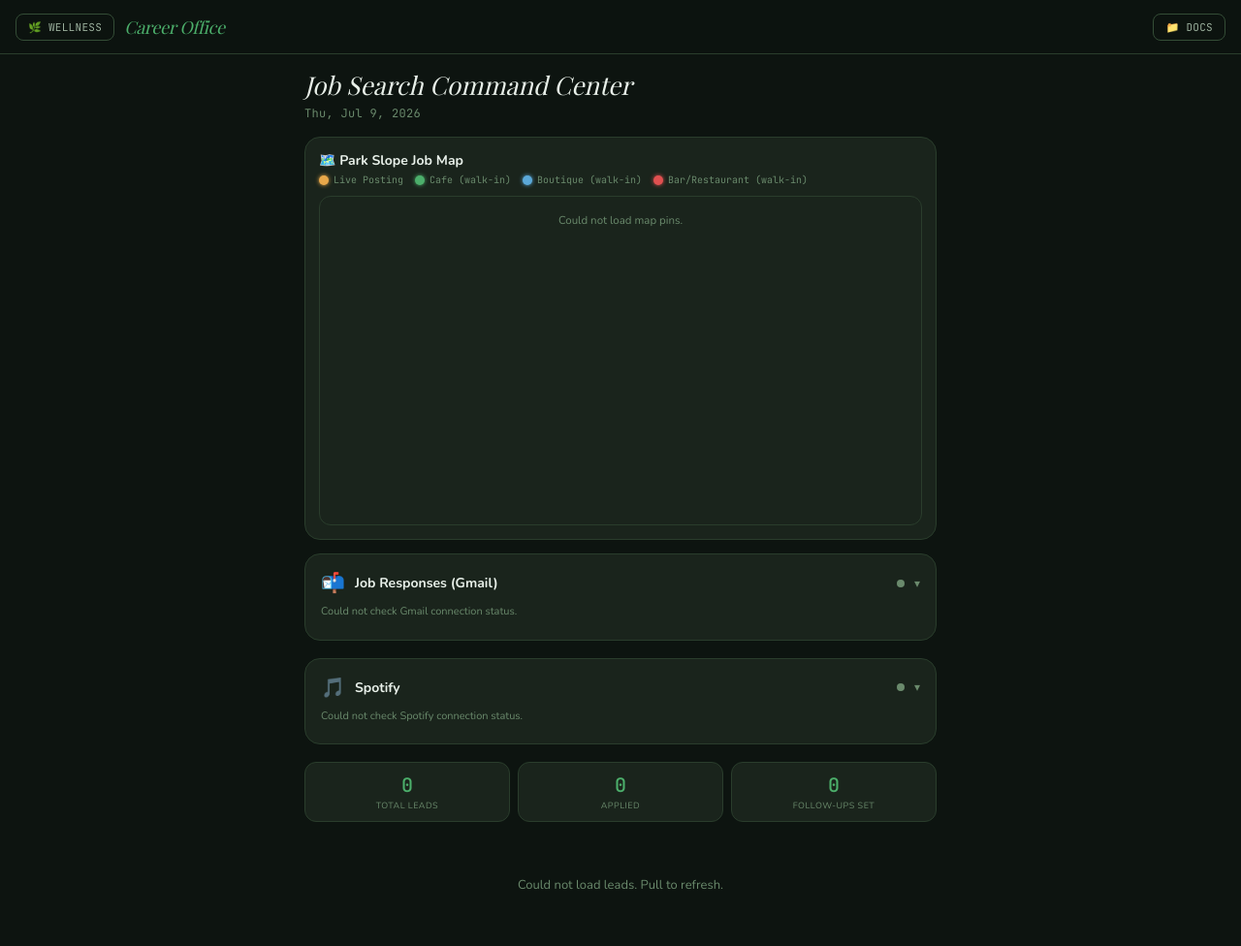
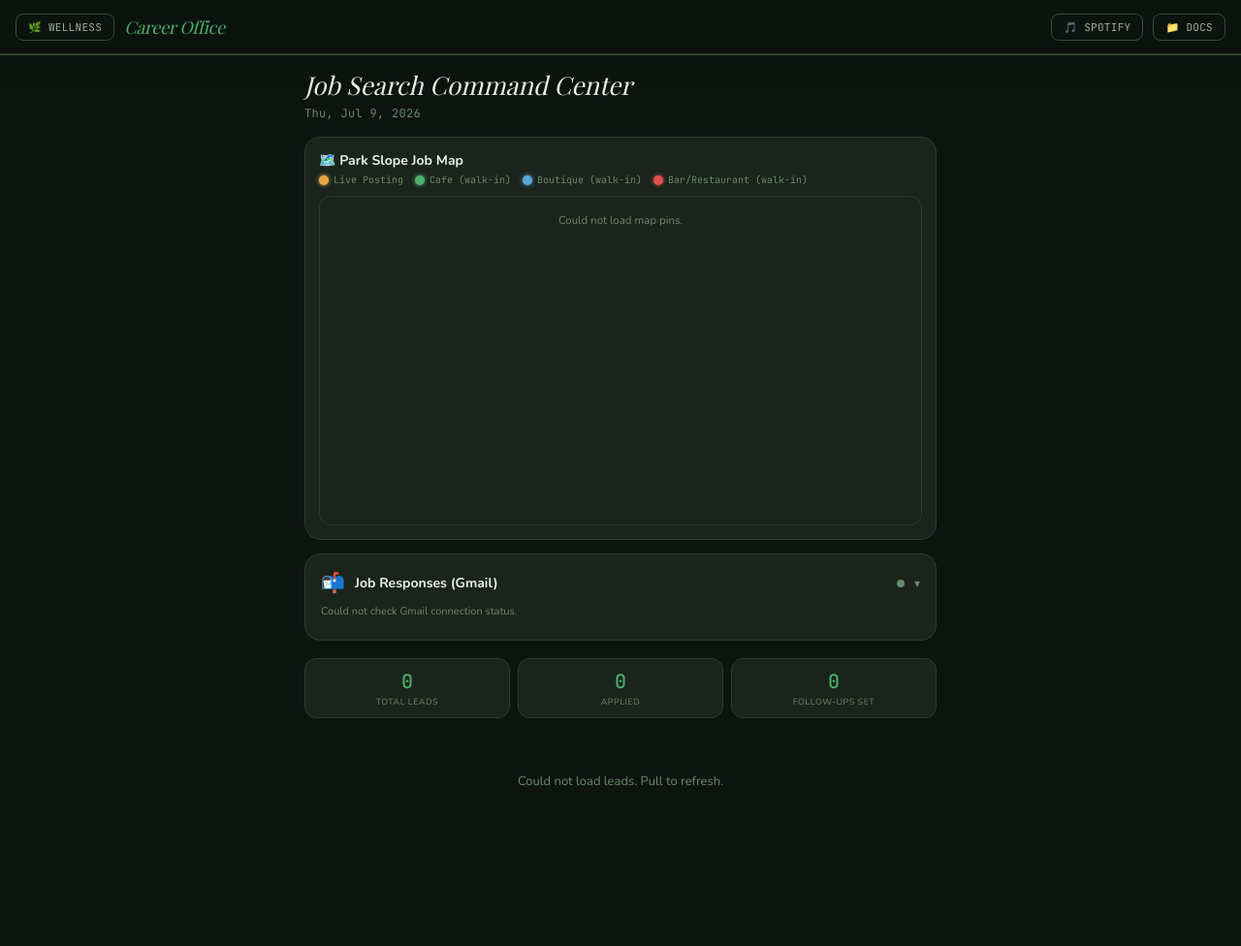
Before and after one commit to noelwiggins/jack-wellness, a Flask app: template templates/career.html in a window 1280 px wide. Shown: the whole page at 97% size. After the commit the page ends 810 px from the top, so only its background shows below. Run offline with Flask 3, Linux system fonts and the light colour scheme; the template is opened without the code that fills it, so the values that code supplies are empty; some libraries are stand-ins or nearby versions; some web fonts are replaced.

Commit message:
Move Spotify to a nav button that opens a top-docked player panel, instead of an inline collapsible card

```diff
--- a/templates/career.html
+++ b/templates/career.html
@@ -131,8 +131,12 @@ body{background:var(--bg);color:var(--text);font-family:'Nunito',sans-serif;min-
 .search-row input{flex:1;background:var(--bg3);border:1px solid var(--border);border-radius:8px;padding:9px;color:var(--text);font-family:'JetBrains Mono',monospace;font-size:12px}
 .search-row input:focus{outline:none;border-color:var(--green3)}
 
-.spotify-card{background:var(--card);border:1px solid var(--border);border-radius:16px;padding:16px;margin-bottom:18px}
-.spotify-head{display:flex;align-items:center;gap:10px;margin-bottom:8px;cursor:pointer;user-select:none}
+.spotify-panel{position:fixed;top:56px;left:0;right:0;background:var(--card2);border-bottom:1px solid var(--border2);box-shadow:0 8px 24px rgba(0,0,0,.5);z-index:150;max-height:0;overflow:hidden;transition:max-height .3s ease}
+.spotify-panel.open{max-height:80vh;overflow-y:auto}
+.spotify-panel-inner{padding:16px;max-width:680px;margin:0 auto}
+.spotify-panel-close{background:none;border:none;color:var(--text3);font-size:16px;cursor:pointer;padding:2px 6px}
+.spotify-panel-close:hover{color:var(--text)}
+.spotify-head{display:flex;align-items:center;gap:10px;margin-bottom:8px}
 .spotify-icon{font-size:20px}
 .spotify-title{font-size:14px;font-weight:700;color:var(--text);flex:1}
 .spotify-dot{width:8px;height:8px;border-radius:50%;background:var(--text3)}
@@ -143,7 +147,7 @@ body{background:var(--bg);color:var(--text);font-family:'Nunito',sans-serif;min-
 .now-playing-info{flex:1;min-width:0}
 .now-playing-name{font-size:13px;font-weight:700;color:var(--text);white-space:nowrap;overflow:hidden;text-overflow:ellipsis}
 .now-playing-artist{font-size:11px;color:var(--text2);white-space:nowrap;overflow:hidden;text-overflow:ellipsis}
-.player-controls{display:flex;gap:8px;margin-bottom:14px}
+.player-controls{display:flex;gap:8px;margin-bottom:14px;flex-wrap:wrap}
 .player-btn{background:var(--bg3);border:1px solid var(--border);border-radius:10px;padding:10px 14px;font-size:14px;cursor:pointer;color:var(--text)}
 .player-btn:hover{border-color:#1DB954}
 .recent-track{display:flex;gap:10px;align-items:center;padding:7px 0;border-bottom:1px solid var(--border)}
@@ -195,8 +199,22 @@ body{background:var(--bg);color:var(--text);font-family:'Nunito',sans-serif;min-
 <nav class="nav">
   <button class="nav-back" onclick="window.location.href='/wellness'">🌿 WELLNESS</button>
   <div class="nav-logo">Career Office</div>
+  <button class="nav-back" onclick="toggleSpotifyPanel()">🎵 SPOTIFY</button>
   <button class="nav-back" onclick="window.location.href='/documents'">📁 DOCS</button>
 </nav>
+
+<div class="spotify-panel" id="spotifyPanel">
+  <div class="spotify-panel-inner">
+    <div class="spotify-head">
+      <span class="spotify-icon">🎵</span>
+      <span class="spotify-title">Spotify</span>
+      <span class="spotify-dot" id="spotifyDot"></span>
+      <button class="spotify-panel-close" onclick="toggleSpotifyPanel()">✕</button>
+    </div>
+    <div class="spotify-sub" id="spotifySub">Checking connection…</div>
+    <div id="spotifyBody"></div>
+  </div>
+</div>
 
 <div class="wrap">
   <div class="page-head">
@@ -227,19 +245,6 @@ body{background:var(--bg);color:var(--text);font-family:'Nunito',sans-serif;min-
     <div class="gmail-sub" id="gmailSub">Checking connection…</div>
     <div class="collapsible-body" id="gmail-collapsible">
       <div id="gmailBody"></div>
-    </div>
-  </div>
-
-  <div class="spotify-card" id="spotifyCard">
-    <div class="spotify-head" onclick="toggleCollapse('spotify-collapsible')">
-      <span class="spotify-icon">🎵</span>
-      <span class="spotify-title">Spotify</span>
-      <span class="spotify-dot" id="spotifyDot"></span>
-      <span class="chevron" id="spotify-collapsible-chevron">▾</span>
-    </div>
-    <div class="spotify-sub" id="spotifySub">Checking connection…</div>
-    <div class="collapsible-body" id="spotify-collapsible">
-      <div id="spotifyBody"></div>
     </div>
   </div>
 
@@ -808,20 +813,20 @@ async function loadSpotifyCard(){
 
     if(!status.configured){
       dot.classList.remove('on');
-      sub.innerHTML = `Not set up yet — tap to see setup steps.`;
+      sub.innerHTML = `Not set up yet.`;
       body.innerHTML = `<div class="gmail-empty">Add <b>SPOTIFY_CLIENT_ID</b>, <b>SPOTIFY_CLIENT_SECRET</b>, and <b>SPOTIFY_REDIRECT_URI</b> in Railway variables (from a Spotify Developer app), then reload.</div>
         <button class="btn btn-cal" disabled>🔒 Connect Spotify (needs setup)</button>`;
       return;
     }
     if(!status.connected){
       dot.classList.remove('on');
-      sub.innerHTML = `Not connected yet — tap to connect.`;
+      sub.innerHTML = `Not connected yet.`;
       body.innerHTML = `<div class="gmail-empty">Authorize your Spotify account to see listening stats and control playback.</div>
         <button class="btn btn-call" onclick="window.location.href='/auth/spotify/connect'">🔗 Connect Spotify</button>`;
       return;
     }
     dot.classList.add('on');
-    sub.innerHTML = `Connected as <b>${status.display_name}</b> — tap to view listening stats.`;
+    sub.innerHTML = `Connected as <b>${status.display_name}</b>.`;
     body.innerHTML = `
       <div id="spotifyNowPlaying"></div>
       <div class="player-controls">
@@ -981,9 +986,18 @@ async function togglePinVisited(id, checked){
   });
 }
 
+let spotifyLoaded = false;
+function toggleSpotifyPanel(){
+  const panel = document.getElementById('spotifyPanel');
+  panel.classList.toggle('open');
+  if(panel.classList.contains('open') && !spotifyLoaded){
+    spotifyLoaded = true;
+    loadSpotifyCard();
+  }
+}
+
 loadMapPins();
 loadGmailCard();
-loadSpotifyCard();
 loadLeads();
 </script>
 </body>
```
